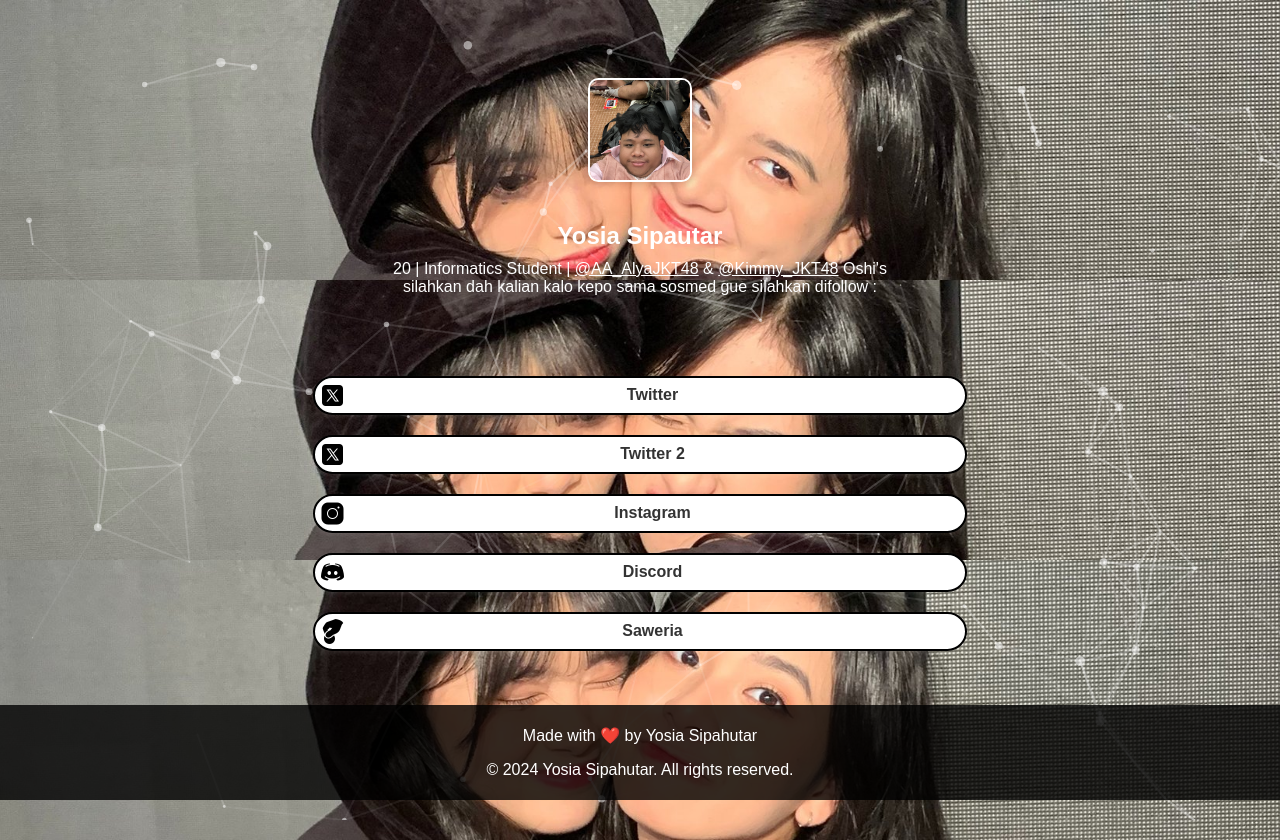
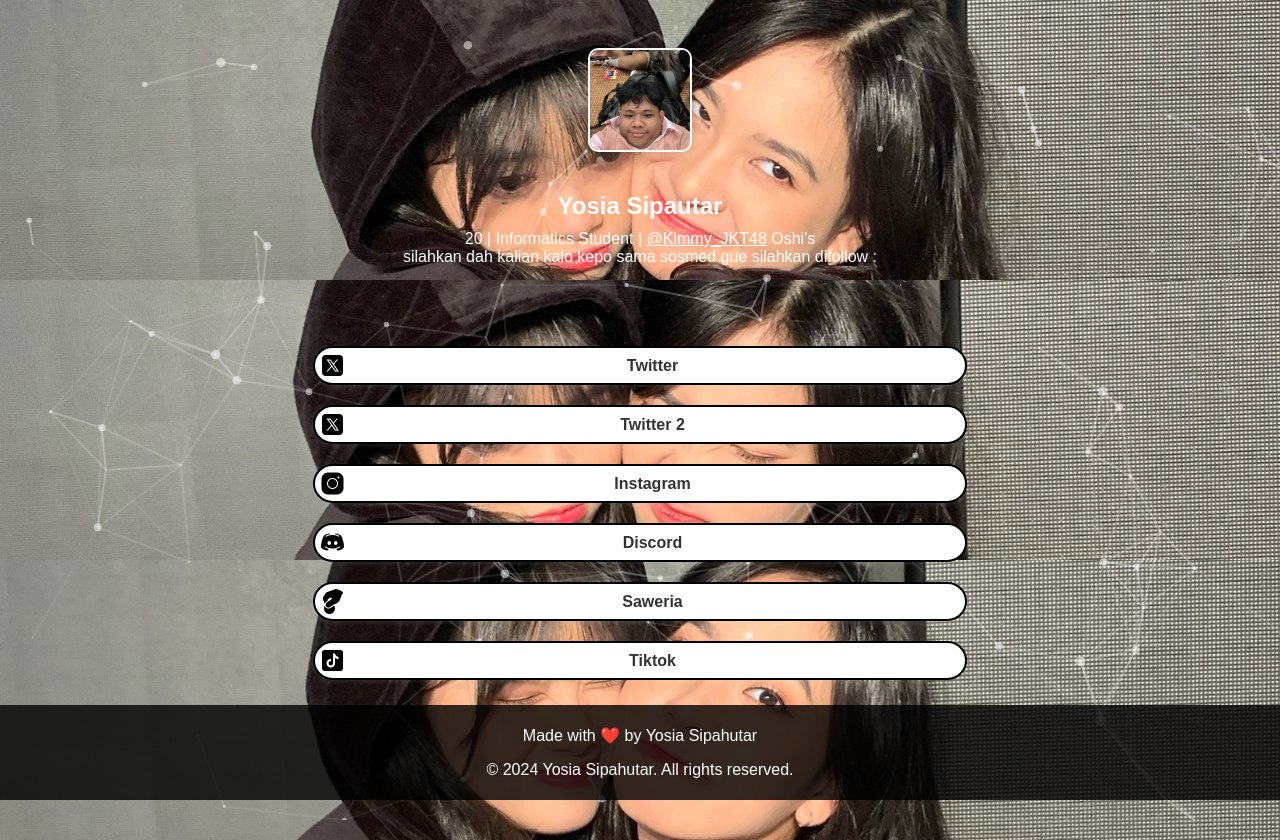
Before and after one commit to yosiasp/yosiaaasp.github.io, a plain HTML site: page index.html in a window 1280 px wide. Drawn offline with nearby package versions, Linux system fonts and the light colour scheme; some packages are replaced by stand-ins of ours; a script that the page names is missing; a web font is replaced by a local one.

Commit message:
PERUBAHAN PADA LINKTREE

```diff
--- a/index.html
+++ b/index.html
@@ -164,10 +164,6 @@
       <div class="profile-name">Yosia Sipautar</div>
       <div class="profile-desc">
         20 | Informatics Student |
-        <a href="https://twitter.com/AA_AlyaJKT48" target="_blank"
-          >@AA_AlyaJKT48</a
-        >
-        &
         <a href="https://twitter.com/Kimmy_JKT48" target="_blank"
           >@Kimmy_JKT48</a
         >
@@ -194,8 +190,12 @@
         <a href="http://discordapp.com/users/calieeeaw">Discord</a>
       </div>
       <div class="link">
-        <img src="Icon/icons8-donate-25.png" alt="saweria">
+        <img src="Icon/icons8-donate-25.png" alt="Saweria">
         <a href="https://saweria.co/yosiaaasp">Saweria</a>
+      </div>
+      <div class="link">
+        <img src="Icon/icons8-tiktok-25.png" alt="Tiktok">
+        <a href="https://www.tiktok.com/@yosiaaasp?_t=8nLxyqwagrJ&_r=1">Tiktok</a>
       </div>
     </div>
 
```
Also changed, not shown: Icon/icons8-tiktok-25.png (added).
